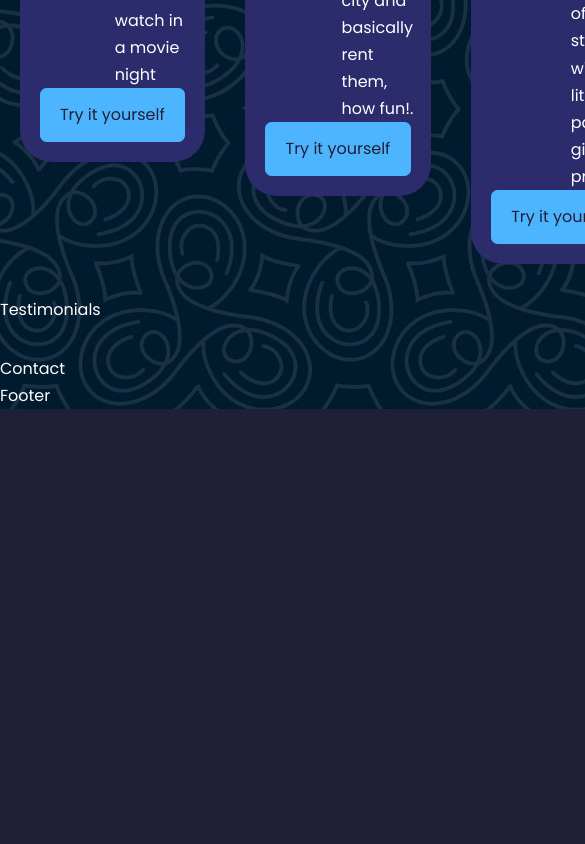
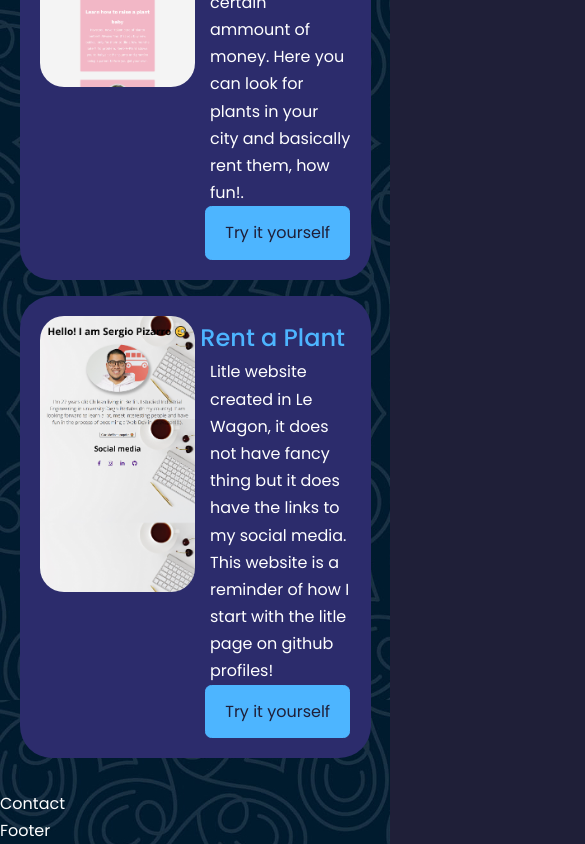
Before and after one commit to SergioPizarro/react-portfolio-website-1, a React (Create React App) app: page / in a window 390 px wide. Shown: the part 3620-4464 px from the top of the page, 585 px wide, since content can reach past the window. Before the commit the page ends 4029 px from the top, so only its background shows below. Built offline with nearby package versions, Linux system fonts and the light colour scheme.

Commit message:
responsive portfolio

```diff
--- a/src/App.jsx
+++ b/src/App.jsx
@@ -4,7 +4,7 @@
 import About from './components/about/About'
 import Experience from './components/experience/Experience'
 //import Services from './components/services/Services'
-import Testimonials from './components/testimonials/Testimonials'
+//import Testimonials from './components/testimonials/Testimonials'
 import Contact from './components/conctact/Contact'
 import Footer from './components/footer/Footer'
 import Portfolio from './components/portfolio/Portfolio'
@@ -17,7 +17,7 @@
     <Experience />
     <Portfolio />
     {/*<Services />*/}
-    <Testimonials />
+    {/*<Testimonials />*/}
     <Contact />
     <Footer />
     </>
--- a/src/components/portfolio/portfolio.css
+++ b/src/components/portfolio/portfolio.css
@@ -50,6 +50,22 @@
 
 .portfolio__description > a{
   align-self: flex-end;
+}
 
+/* --------------Media Queries (Medium Devices) ---------*/
 
+@media screen and (max-width: 1024px) {
+  .portfolio__container{
+    grid-template-columns: 1fr 1fr;
+    gap:1.2rem;
+  }
 }
+
+/* --------------Media Queries (Small Devices) ---------*/
+
+@media screen and (max-width: 600px) {
+  .portfolio__container{
+    grid-template-columns: 1fr;
+    gap: 1rem;
+  }
+}
```
